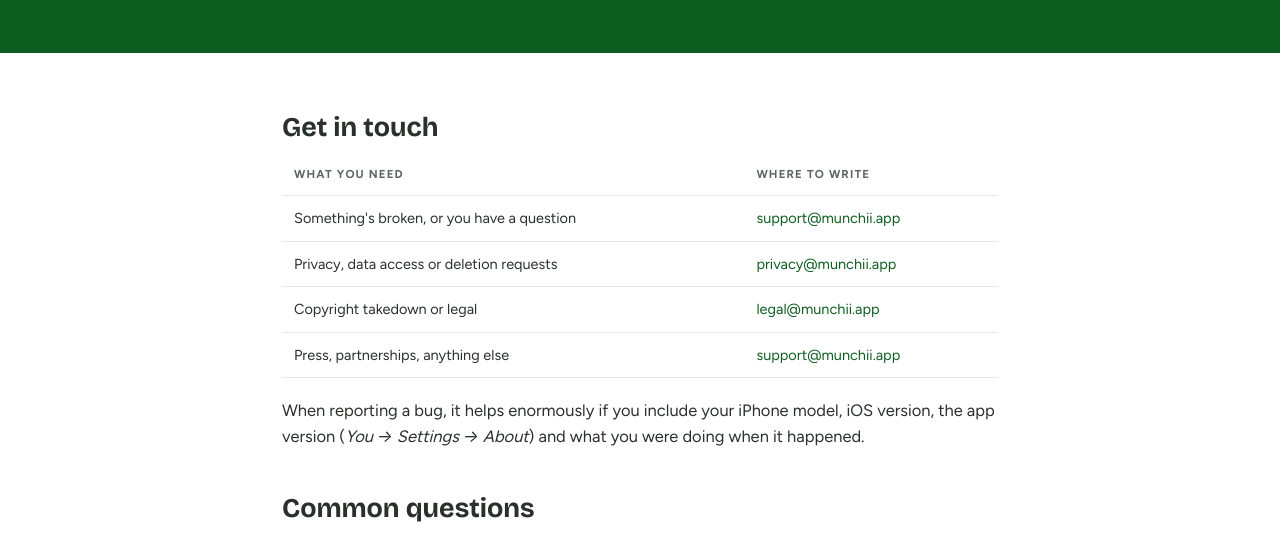
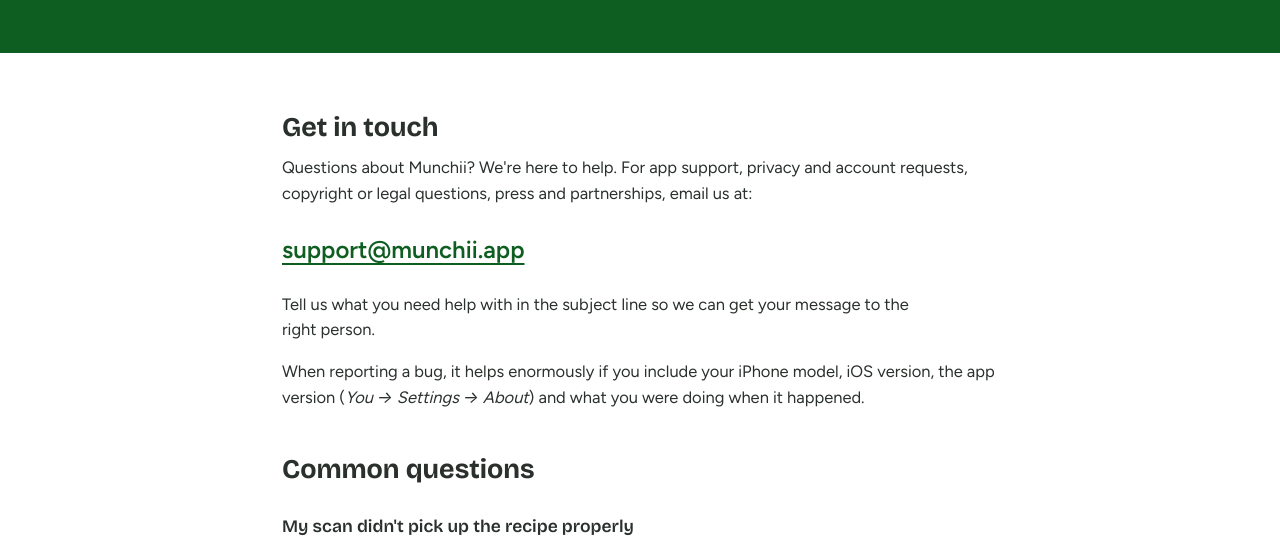
Before and after one commit to nkoeman/Munchii-website, a plain HTML site: page support.html in a window 1280 px wide. Shown: the part 214-761 px from the top of the page. Drawn offline with nearby package versions, Linux system fonts and the light colour scheme.

Commit message:
Marketing site update

```diff
--- a/site.css
+++ b/site.css
@@ -200,6 +200,8 @@ footer .tag{color:rgba(255,255,255,.6);max-width:32ch;margin:16px 0 0;font-size:
 .doc-body{max-width:780px;margin:0 auto;padding:60px 32px 96px;font-size:16.5px;color:#2A302C}
 .doc-body h2{font-size:27px;margin:44px 0 14px}
 .doc-body h3{font-size:17.5px;margin:30px 0 10px}
+.contact-email{margin:24px 0;font-size:24px;font-weight:600;overflow-wrap:anywhere}
+.contact-email a{text-decoration:underline;text-underline-offset:5px}
 .doc-body ul,.doc-body ol{padding-left:22px;margin:0 0 1em}
 .doc-body li{margin-bottom:9px}
 .toc{background:var(--cream-soft);border:1px solid var(--line);border-radius:16px;padding:22px 26px;margin-bottom:40px}
--- a/support.html
+++ b/support.html
@@ -25,13 +25,9 @@
 <main class="doc-body">
 
 <h2 id="contact" style="margin-top:0">Get in touch</h2>
-<table class="dt">
-<tr><th>What you need</th><th>Where to write</th></tr>
-<tr><td>Something's broken, or you have a question</td><td><a href="mailto:support@munchii.app">support@munchii.app</a></td></tr>
-<tr><td>Privacy, data access or deletion requests</td><td><a href="mailto:privacy@munchii.app">privacy@munchii.app</a></td></tr>
-<tr><td>Copyright takedown or legal</td><td><a href="mailto:legal@munchii.app">legal@munchii.app</a></td></tr>
-<tr><td>Press, partnerships, anything else</td><td><a href="mailto:support@munchii.app">support@munchii.app</a></td></tr>
-</table>
+<p>Questions about Munchii? We're here to help. For app support, privacy and account requests, copyright or legal questions, press and partnerships, email us at:</p>
+<p class="contact-email"><a href="mailto:support@munchii.app">support@munchii.app</a></p>
+<p>Tell us what you need help with in the subject line so we can get your message to the right person.</p>
 <p>When reporting a bug, it helps enormously if you include your iPhone model, iOS version, the app version (<em>You → Settings → About</em>) and what you were doing when it happened.</p>
 
 <h2>Common questions</h2>
@@ -61,7 +57,7 @@
 <p>Open their profile, tap ••• and choose <strong>Block</strong>. They won't be able to follow you, see your published recipes or comment on them, and you won't see their posts.</p>
 
 <h3 id="delete">How do I delete my account?</h3>
-<p>In the app: <em>You → Settings → Delete account</em>. This permanently removes your profile, recipes, drafts, photos, comments, likes and follows. It can't be undone, and backups are purged within 30 days. If you'd rather export your data first, or you can't access the app, email <a href="mailto:privacy@munchii.app">privacy@munchii.app</a> and we'll handle it.</p>
+<p>In the app: <em>You → Settings → Delete account</em>. This permanently removes your profile, recipes, drafts, photos, comments, likes and follows. It can't be undone, and backups are purged within 30 days. If you'd rather export your data first, or you can't access the app, email <a href="mailto:support@munchii.app">support@munchii.app</a> and we'll handle it.</p>
 
 <h3>Do you have an Android app?</h3>
 <p>Not yet — Munchii is iPhone-only (iOS 17 and later). Email <a href="mailto:support@munchii.app">support@munchii.app</a> and we'll tell you when that changes.</p>
```
Also changed, not shown: community.html (+1 -1 lines), privacy.html (+3 -3 lines), terms.html (+1 -1 lines).
